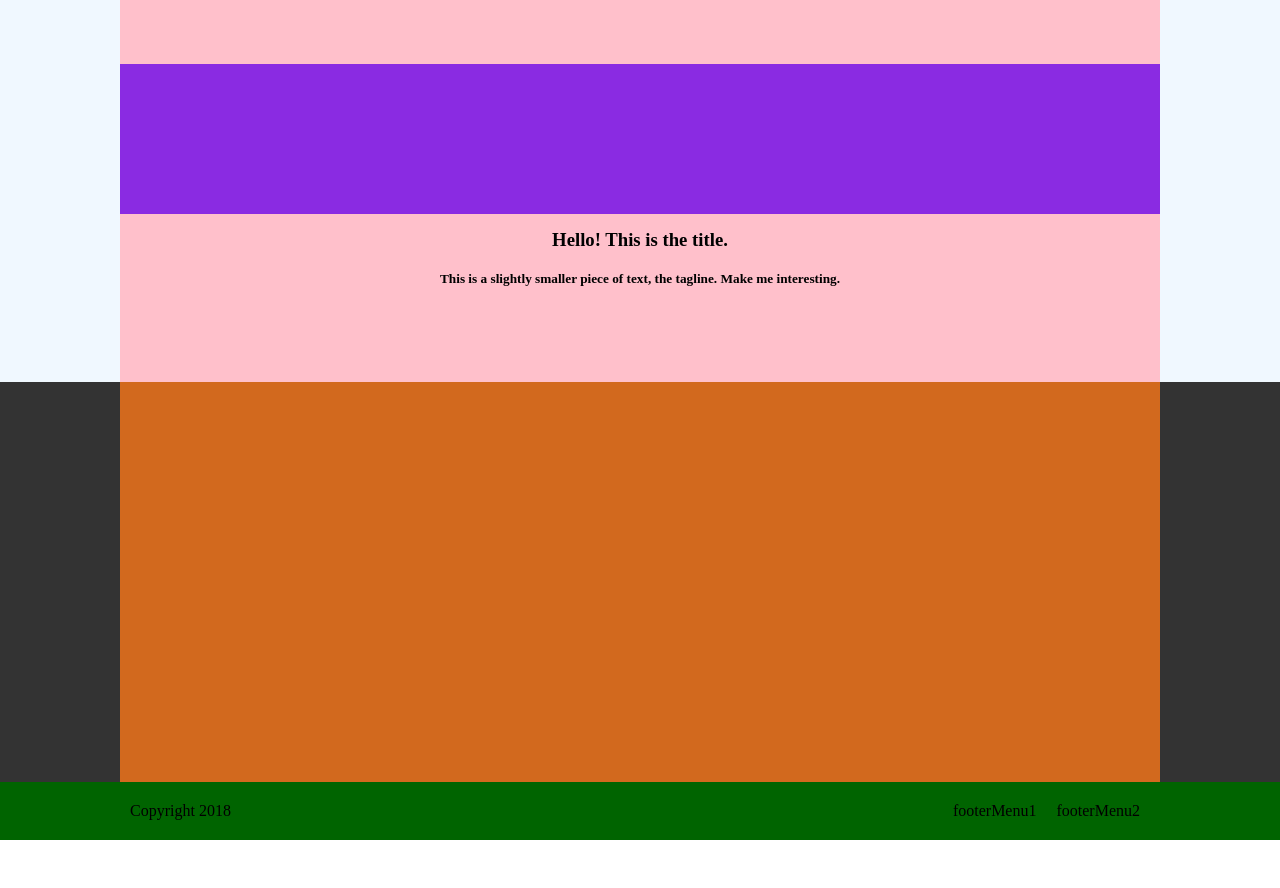
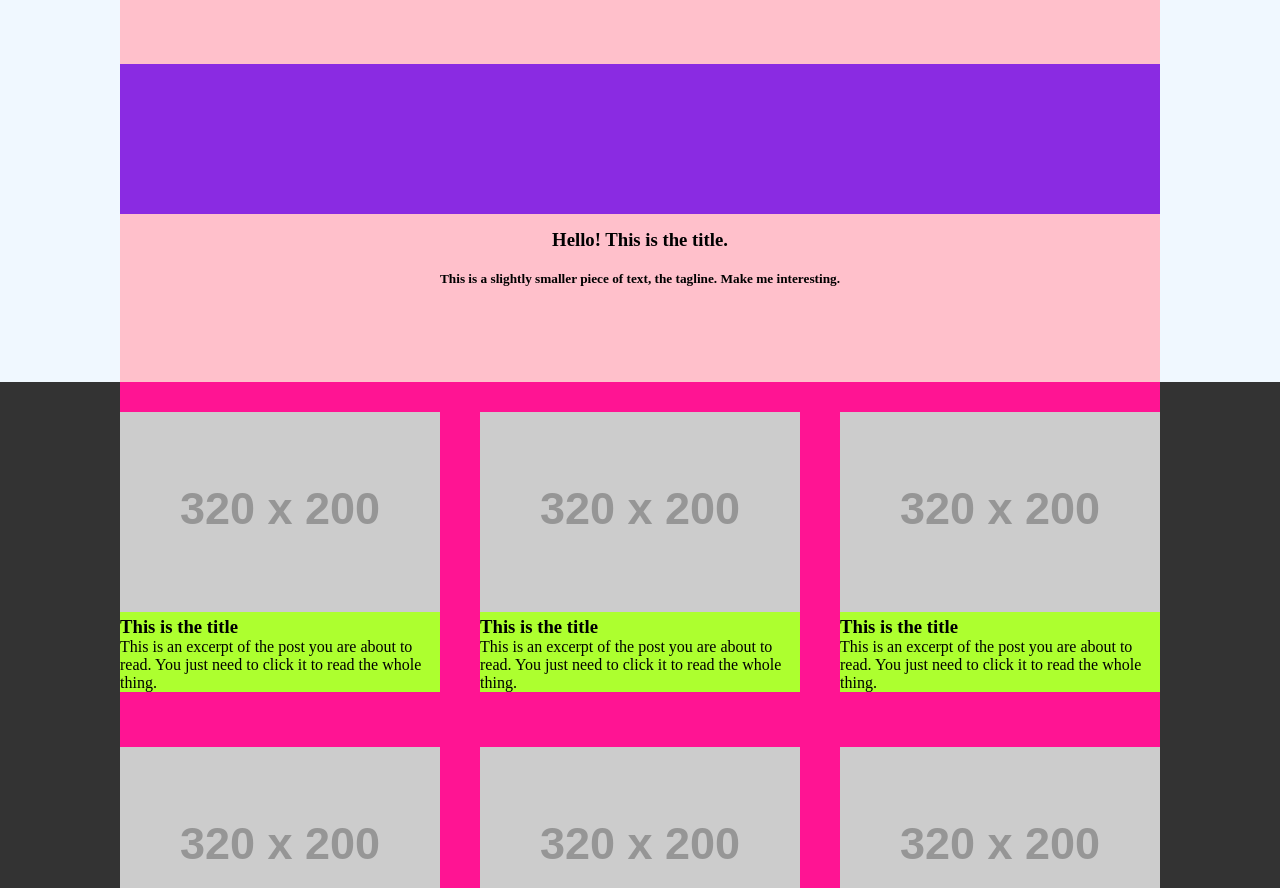
Before and after one commit to iolivia/iolivia.me, a Gatsby site: page / in a window 1280 px wide. Shown: the part 64-952 px from the top of the page. Before the commit the page ends 904 px from the top, so only its background shows below. Built offline with nearby package versions, Linux system fonts and the light colour scheme; Gatsby itself is replaced by a stand-in of ours; some packages are replaced by stand-ins of ours; placeholder pictures from the web are drawn by us.

Commit message:
Complete layout done (with ugly debug colors)

```diff
--- a/src/pages/index.module.scss
+++ b/src/pages/index.module.scss
@@ -8,42 +8,11 @@ a {
     text-decoration: none;
 }
 
-// Fonts
-// body {
-//     font-family: "Raleway", sans-serif;
-//     font-size: 1em;
-//     color: #666666;
-// }
-
-// h1,
-// h2,
-// h3,
-// h4,
-// h5,
-// h6 {
-//     font-weight: normal;
-// }
-
-// Links
-// a {
-//     color: #333333;
-// }
-
-// a:hover {
-//     color: #87d8ea;
-// }
-
-// Generic
-// span {
-//     display: inline-block;
-//     vertical-align: middle;
-// }
-
-// .separator {
-//     height: 1px;
-//     width: 40%;
-//     background-color: #eff2f7;
-// }
+ul {
+  list-style-type: none;
+  margin: 0;
+  padding: 0;
+}
 
 // Containers
 .container {
@@ -121,7 +90,6 @@ nav a:hover {
   margin: 20px 50px;
 }
 
-
 // Main content
 .mainContent {
 }
@@ -129,6 +97,25 @@ nav a:hover {
 .mainContentInner {
   min-height: 400px;
   background-color: chocolate;
+}
+
+.postList {
+  background-color: deeppink;
+  overflow: hidden;
+  padding: 30px 0;
+}
+
+// Post
+.post {
+  background-color: greenyellow;
+  display: block;
+  width: 320px;
+  float: left;
+  margin: 0 40px 55px 0;
+}
+
+li:nth-child(3n+3) .post {
+  margin-right: 0px;
 }
 
 // Footer
@@ -161,69 +148,3 @@ nav a:hover {
     color: white;
   }
 }
-
-
-// .banner {
-//     min-height: 400px;
-//     display: block;
-//     padding: 100px 15%;
-//     text-align: center;
-//     color: white;
-// }
-
-// .bannerGraphics {
-//     background-color: #333333;
-//     display: block;
-//     height: 100px;
-// }
-
-// .title {
-//     margin-bottom: 20px;
-// }
-
-// .tagline {
-//     margin-bottom: 50px;
-// }
-
-// .posts {
-//     max-width: 800px;
-//     margin: 0px auto;
-// }
-
-// .post {
-//     display: block;
-//     margin-top: 10px;
-//     padding: 15px;
-// }
-
-// .postTitle {
-//     padding-bottom: 10px;
-//     display: block;
-// }
-
-// .postExcerpt {
-//     padding-bottom: 10px;
-// }
-
-// .postMetadata {
-//     font-size: 0.8em;
-//     color: rgb(178, 186, 189);
-//     margin-bottom: 15px;
-// }
-
-// .postDate {
-//     padding-right: 10px;
-// }
-
-// .postTags {
-//     padding: 0 10px;
-// }
-
-// .footer {
-//     padding-top: 15px;
-//     margin-top: 20px;
-//     background-color: #87d8ea;
-//     height: 65px;
-//     text-align: center;
-//     color: white;
-// }
--- a/src/pages/index.tsx
+++ b/src/pages/index.tsx
@@ -112,6 +112,36 @@ export default class IndexPage extends React.Component<IndexPageProps, {}> {
         <div className={styles.mainContent}>
           <div className={`${styles.mainContentInner} ${styles.innerContainer}`}>
 
+            <div className={styles.postList}>
+
+              <ul>
+
+                {Array.from(Array(10).keys()).map((x, i) =>
+
+                <li key={i}>
+
+                  <a className={styles.post} href="/">
+
+                    <img src="https://via.placeholder.com/320x200" />
+
+                    <h3>
+                      This is the title
+                    </h3>
+
+                    <p>
+                      This is an excerpt of the post you are about to read. You just need to click it to read the whole thing.
+                    </p>
+                  </a>
+
+                </li>
+                )}
+
+
+              </ul>
+
+            </div>
+
+
           </div>
         </div>
 
```
